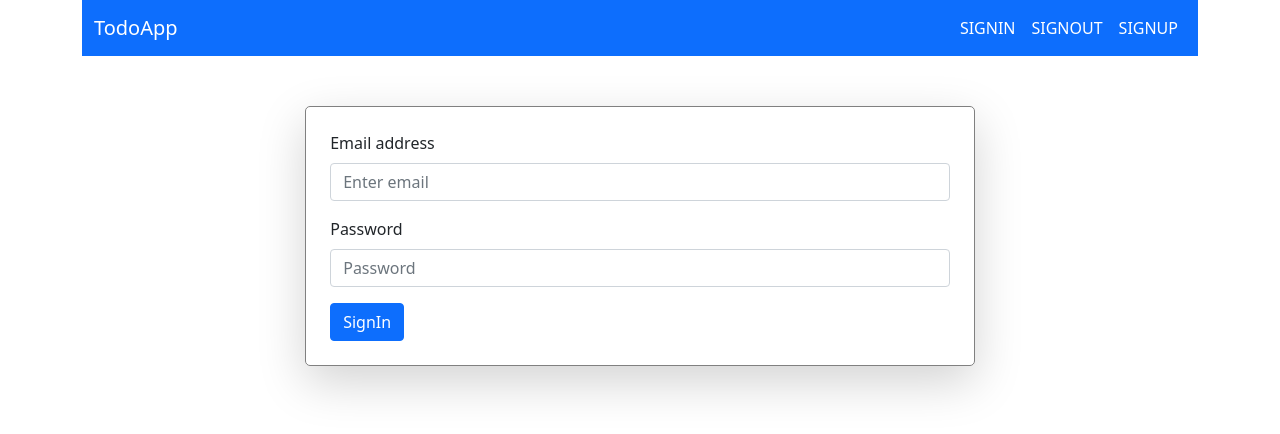
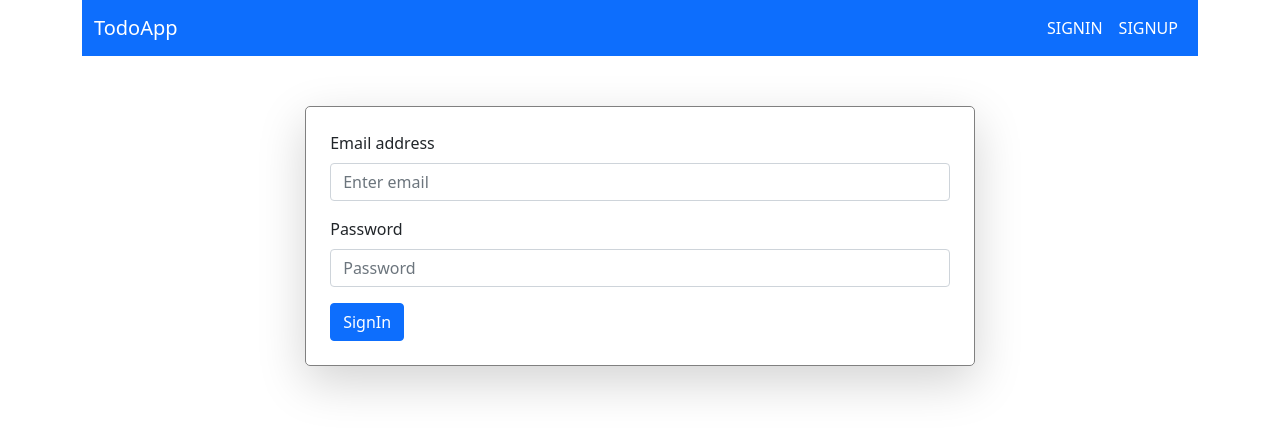
Before and after one commit to noaman93/mern-todo-application, a React (Create React App) app in the folder frontend/: page /signin in a window 1280 px wide. Shown: the top 434 px of the page. Built offline with nearby package versions, Linux system fonts and the light colour scheme.

Commit message:
Full & Final CRUD ToDo App

```diff
--- a/frontend/src/api/index.js
+++ b/frontend/src/api/index.js
@@ -1 +1,11 @@
-export const url = "http://localhost:5000/api"
+export const url = "http://localhost:5000/api";
+
+export const setHeaders = () => {
+  const header = {
+    headers: {
+      "x-auth-token": localStorage.getItem("token"),
+    },
+  };
+
+  return header;
+};
--- a/frontend/src/components/navbar/AppNavbar.js
+++ b/frontend/src/components/navbar/AppNavbar.js
@@ -17,9 +17,13 @@ const AppNavbar = () => {
   const dispatch = useDispatch();
   const navigate = useNavigate();
 
+  const state = useSelector((state) => state);
+  const auth = useSelector((state) => state.auth);
+  console.log(state);
+
   const handleSignOut = () => {
     dispatch(signOut());
-    navigate("/path");
+    navigate("/signin");
   };
 
   return (
@@ -31,23 +35,29 @@ const AppNavbar = () => {
         <Navbar.Toggle aria-controls="basic-navbar-nav" />
         <Navbar.Collapse id="basic-navbar-nav">
           <Nav className="ms-auto">
-            {/* <Nav.Link as={Link} to="/" style={{ color: "#FFFFFF" }}>
-              Todo
-            </Nav.Link> */}
+            {auth._id && (
+              <Nav.Link style={{ color: "#FFFFFF" }}>
+                {auth.name}'s Dashboard
+              </Nav.Link>
+            )}
+          </Nav>
+          <Nav className="ms-auto">
+            {auth._id ? (
+              <Nav.Link style={{ color: "#FFFFFF" }} onClick={handleSignOut}>
+                SIGNOUT
+              </Nav.Link>
+            ) : (
+              <>
                 <Nav.Link as={Link} to="/signin" style={{ color: "#FFFFFF" }}>
                   SIGNIN
                 </Nav.Link>
-            <Nav.Link
-              as={Link}
-              to="#"
-              style={{ color: "#FFFFFF" }}
-              onClick={handleSignOut}
-            >
-              SIGNOUT
-            </Nav.Link>
+
                 <Nav.Link as={Link} to="/signup" style={{ color: "#FFFFFF" }}>
                   SIGNUP
                 </Nav.Link>
+              </>
+            )}
+
             {/* <NavDropdown title="Dropdown" id="basic-nav-dropdown">
               <NavDropdown.Item href="#action/3.1">Action</NavDropdown.Item>
               <NavDropdown.Item href="#action/3.2">
--- a/frontend/src/components/todos/AddTodo.js
+++ b/frontend/src/components/todos/AddTodo.js
@@ -19,7 +19,8 @@ const AddTodo = ({ todo, setTodo }) => {
         name: todo.name,
         isComplete: todo.isComplete,
         date: todo.date,
-        author: "Nomi",
+        author: todo.author,
+        uid: todo.uid,
       };
       dispatch(updateTodo(updatedTodo, id));
     } else {
--- a/frontend/src/components/todos/ListTodos.js
+++ b/frontend/src/components/todos/ListTodos.js
@@ -77,7 +77,7 @@ const ListTodos = ({ todo, setTodo }) => {
                     <h4 className={todo.isComplete ? "yesComplete" : ""}>
                       {todo.name}
                     </h4>
-                    <p style={{ marginBottom: "0px" }}>Author Nomi</p>
+                    <p style={{ marginBottom: "0px" }}>{todo.author}</p>
                     <p style={{ marginTop: "0px" }}>
                       Added : {moment(todo.date).fromNow()}
                     </p>
--- a/frontend/src/components/todos/Todos.js
+++ b/frontend/src/components/todos/Todos.js
@@ -1,12 +1,17 @@
 import React, { useState } from "react";
 import AddTodo from "./AddTodo";
 import ListTodos from "./ListTodos";
+import { useSelector } from "react-redux";
+import { Navigate } from "react-router-dom";
 
 const Todos = () => {
   const [todo, setTodo] = useState({
     name: " ",
     isComplete: false,
   });
+
+  const auth = useSelector((state) => state.auth);
+  if (!auth._id) return <Navigate to="/signin"></Navigate>;
   return (
     <>
       <AddTodo todo={todo} setTodo={setTodo}></AddTodo>
--- a/frontend/src/store/actions/todoActions.js
+++ b/frontend/src/store/actions/todoActions.js
@@ -1,5 +1,5 @@
 import axios from "axios";
-import { url } from "../../api"; //no need name because we have index.js file there
+import { url, setHeaders } from "../../api"; //no need name because we have index.js file there
 
 import { toast } from "react-toastify";
 
@@ -10,7 +10,7 @@ export const getTodos = (todo) => {
   //return a function with the help of react dunk
   return (dispatch, getState) => {
     axios
-      .get(`${url}/todos`)
+      .get(`${url}/todos`, setHeaders())
       .then((todos) => {
         dispatch({
           type: "GET_TODOS",
@@ -27,8 +27,10 @@ export const getTodos = (todo) => {
 export const addTodo = (todo) => {
   //return a function with the help of react dunk
   return (dispatch, getState) => {
+    const author = getState().auth.name;
+    const uid = getState().auth._id;
     axios
-      .post(`${url}/todos`, todo)
+      .post(`${url}/todos`, { ...todo, author, uid }, setHeaders())
       .then((todo) => {
         dispatch({
           type: "ADD_TODO",
@@ -36,7 +38,6 @@ export const addTodo = (todo) => {
         });
       })
       .catch((error) => {
-        console.log(error.response);
         toast.error(error.response?.data, {
           position: toast.POSITION.BOTTOM_RIGHT,
         });
@@ -49,7 +50,7 @@ export const updateTodo = (updatedTodo, id) => {
   //return a function with the help of react dunk
   return (dispatch, getState) => {
     axios
-      .put(`${url}/todos/${id}`, updatedTodo)
+      .put(`${url}/todos/${id}`, updatedTodo, setHeaders())
       .then((updatedTodo) => {
         dispatch({
           type: "UPDATE_TODO",
@@ -70,7 +71,7 @@ export const checkTodo = (id) => {
   //return a function with the help of react dunk
   return (dispatch, getState) => {
     axios
-      .patch(`${url}/todos/${id}`, {})
+      .patch(`${url}/todos/${id}`, {}, setHeaders())
       .then((todo) => {
         dispatch({
           type: "CHECK_TODO",
@@ -91,7 +92,7 @@ export const deleteTodo = (id) => {
   //return a function with the help of react dunk
   return (dispatch, getState) => {
     axios
-      .delete(`${url}/todos/${id}`)
+      .delete(`${url}/todos/${id}`, setHeaders())
       .then(() => {
         dispatch({
           type: "DELETE_TODO",
```
Lines whose indentation alone changed are shown as unchanged.
